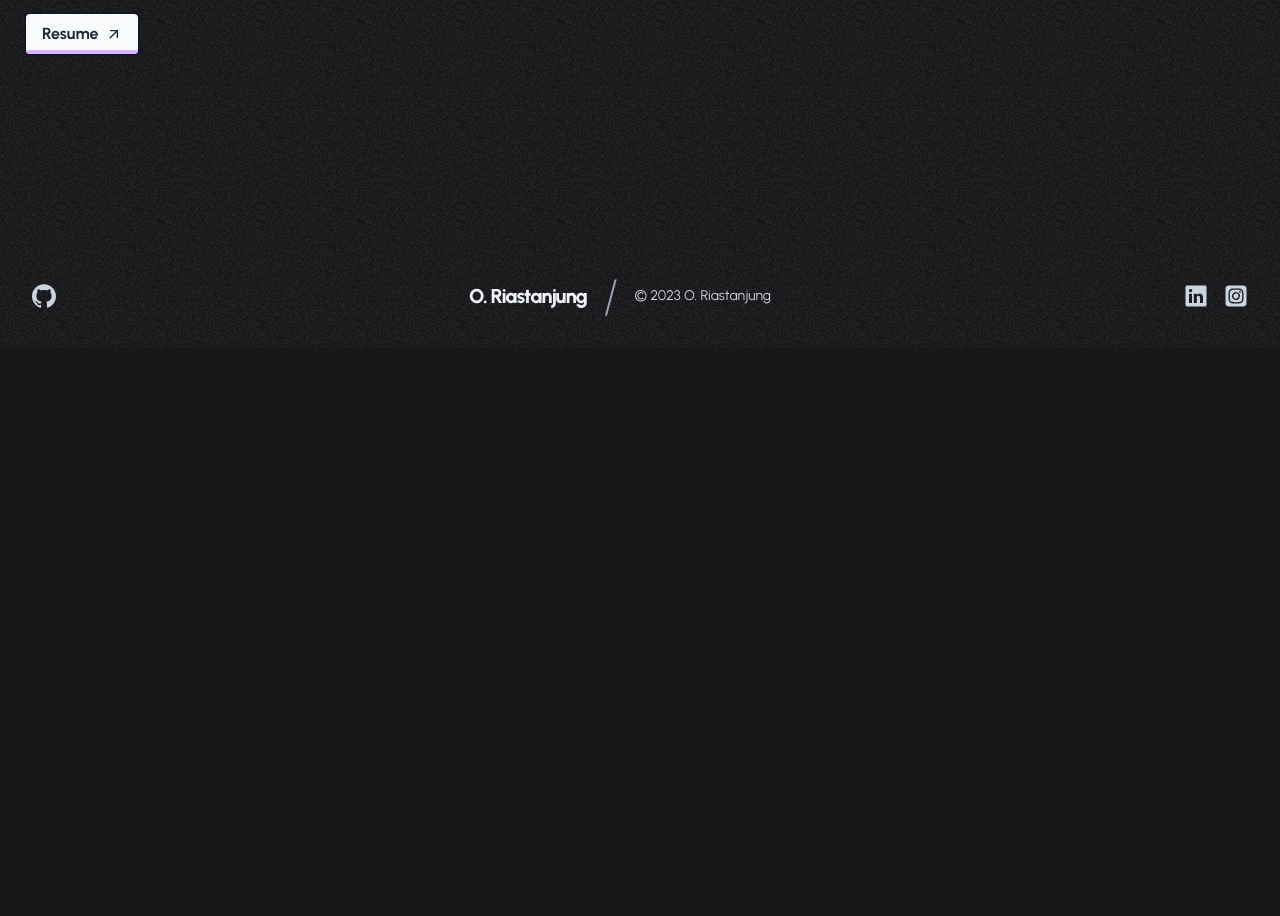
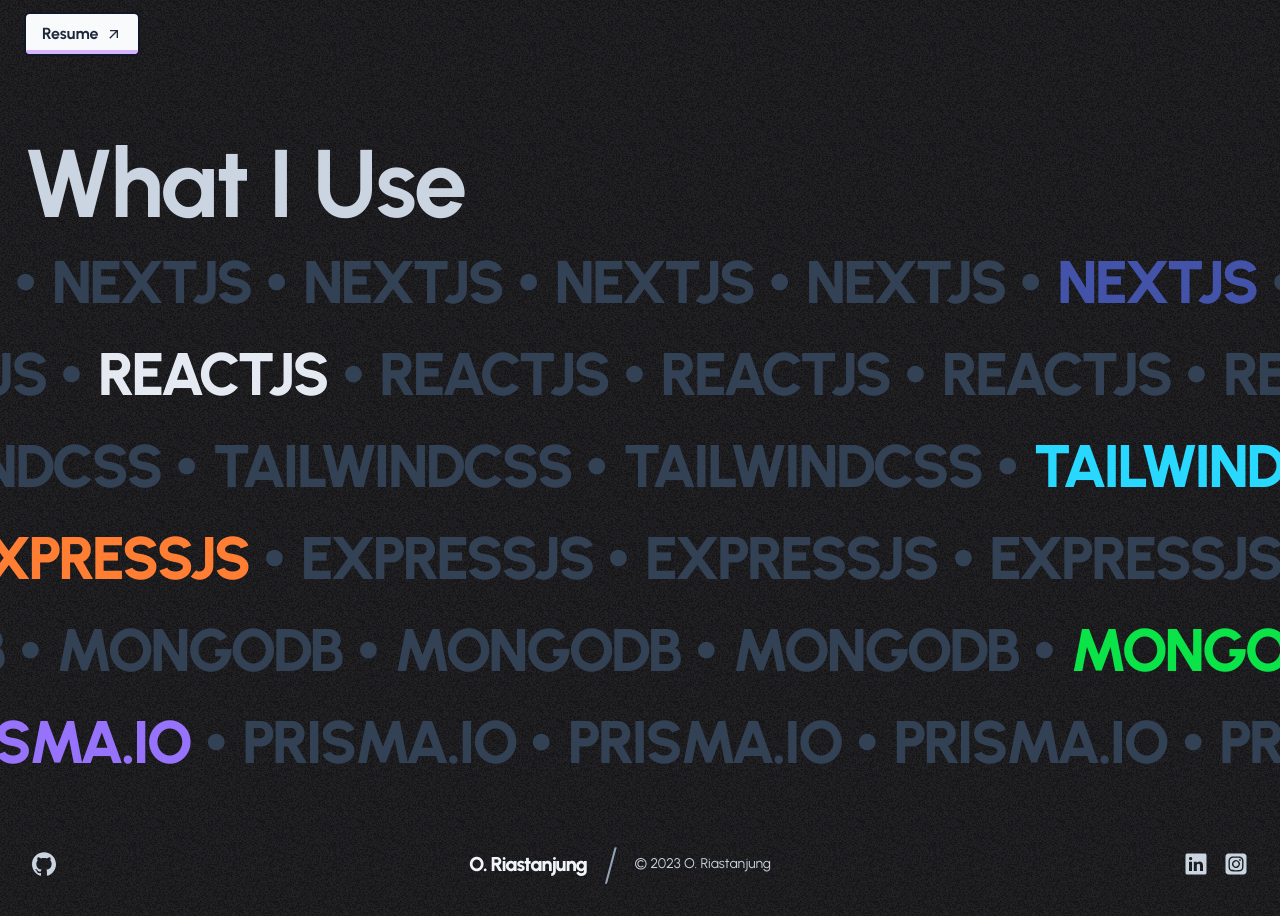
Before and after one commit to oriastanjung/oriastanjung-2024-portofolio, a Next.js app: page /about in a window 1280 px wide. Shown: the part 640-1556 px from the top of the page. Before the commit the page ends 988 px from the top, so only its background shows below. Built offline with nearby package versions, Linux system fonts and the light colour scheme.

Commit message:
add tech stack to about page

```diff
--- a/src/app/about/page.tsx
+++ b/src/app/about/page.tsx
@@ -1,11 +1,13 @@
 
 import Biography from "@/components/organism/Biography";
+import TechList from "@/components/organism/TechList";
 
 
 export default function AboutPage() {
   return (
-    <main className="container mx-auto px-4 py-10 md:px-6 md:py-2 min-h-screen ">
+    <main className=" py-10  md:py-2 min-h-screen ">
         <Biography />
+        <TechList />
     </main>
   );
 }
--- /dev/null
+++ b/src/components/atomic/Bounded.tsx
@@ -0,0 +1,17 @@
+import clsx from "clsx";
+import React, { FC, ReactNode } from "react";
+
+interface BoundedProps {
+  children: ReactNode;
+  className? : string
+}
+
+const Bounded: FC<BoundedProps> = ({ children, className }) => {
+  return (
+    <div className={clsx("grid gap-x-8 gap-y-6 md:grid-cols-[2fr,1fr]",className)}>
+      {children}
+    </div>
+  );
+};
+
+export default Bounded;
--- a/src/components/organism/Biography/index.tsx
+++ b/src/components/organism/Biography/index.tsx
@@ -6,7 +6,7 @@
 
 export default function Biography() {
   return (
-    <section className="mt-5 md:mt-20">
+    <section className="mt-5 md:mt-20 px-4 md:px-6 container mx-auto">
       <div className="grid gap-x-8 gap-y-6 md:grid-cols-[2fr,1fr]">
         <Heading as="h1" size="lg" className="col-start-1">
           About Orias
--- /dev/null
+++ b/src/components/organism/TechList/index.tsx
@@ -0,0 +1,87 @@
+"use client";
+import { techItems } from "@/constants/techList";
+import React, { FC, useEffect, useRef } from "react";
+import { MdCircle } from "react-icons/md";
+import { gsap } from "gsap";
+import { ScrollTrigger } from "gsap/ScrollTrigger";
+
+import Bounded from "@/components/atomic/Bounded";
+import Heading from "@/components/atomic/Heading";
+
+gsap.registerPlugin(ScrollTrigger);
+
+interface TechListProps {}
+
+const TechList: FC<TechListProps> = ({}) => {
+  const componentRef = useRef(null);
+
+  useEffect(() => {
+    let ctx = gsap.context(() => {
+      const tl = gsap.timeline({
+        scrollTrigger: {
+          trigger : componentRef.current,
+          markers: false,
+          start: "top bottom",
+          end: "bottom top",
+          scrub: 4,
+        },
+      });
+      tl.fromTo(
+        ".tech-row",
+        {
+          x: (index) => {
+            return index % 2 === 0
+              ? gsap.utils.random(600, 400)
+              : gsap.utils.random(-600, -400);
+          },
+        },
+        {
+          x: (index) => {
+            return index % 2 === 0
+              ? gsap.utils.random(-600, -400)
+              : gsap.utils.random(600, 400);
+          },
+          ease : "power1.inOut"
+        }
+      );
+    }, componentRef);
+
+    return () => ctx.revert();
+  }, []);
+
+  return (
+    <section className="mt-5 md:mt-20 overflow-hidden" ref={componentRef}>
+      <Bounded className="px-4 md:px-6 container mx-auto">
+        <Heading className="mb-5" as="h2" size="lg">
+          What I Use
+        </Heading>
+      </Bounded>
+
+      {techItems.map((item, indx) => (
+        <div
+          key={indx}
+          className="tech-row mb-8 flex items-center justify-center gap-1 md:gap-4 text-slate-700"
+          aria-label={item.name}
+        >
+          {Array.from({ length: 15 }, (_, idx) => (
+            <React.Fragment key={idx}>
+              <span
+                className={`tech-item text-4xl md:text-6xl 2xl:text-8xl font-extrabold uppercase tracking-tighter`}
+                style={{
+                  color: idx === 7 && item.color ? item.color : "inherit",
+                }}
+              >
+                {item.name}
+              </span>
+              <span className="text-xs md:text-xl 2xl:text-3xl">
+                <MdCircle />
+              </span>
+            </React.Fragment>
+          ))}
+        </div>
+      ))}
+    </section>
+  );
+};
+
+export default TechList;
--- /dev/null
+++ b/src/constants/techList.ts
@@ -0,0 +1,35 @@
+export type TechItemType = {
+    name : string
+    color : string
+}
+const techItems : TechItemType[] = [
+    {
+        name : "NextJS",
+        color : "#4353AA"
+    },
+    {
+        name : "ReactJS",
+        color : "#E5E9F2"
+    },
+    {
+        name : "TailwindCSS",
+        color : "#29d8ff"
+    },
+    {
+        name : "ExpressJS",
+        color : "#ff7e33"
+    },
+    {
+        name : "MongoDB",
+        color : "#0ae448"
+    },
+    {
+        name : "Prisma.io",
+        color : "#9772FB"
+    },
+
+]
+
+export {
+    techItems,
+}
```
